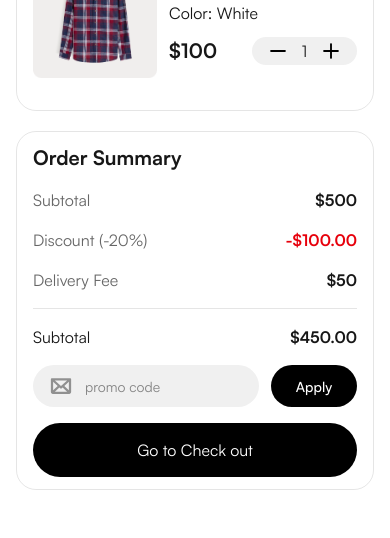
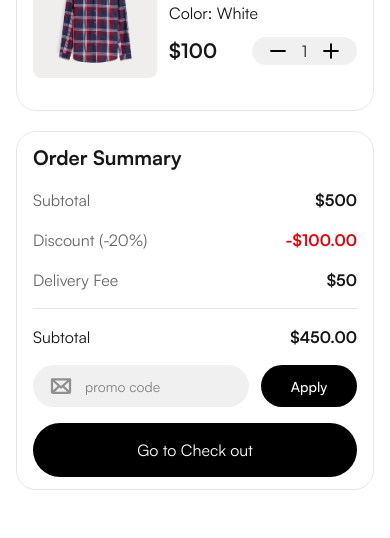
Before and after one commit to mnias/practice-store, a Next.js app: page /cart in a window 390 px wide. Shown: the part 900-1438 px from the top of the page. Built offline with nearby package versions, Linux system fonts and the light colour scheme.

Commit message:
반응형 디자인 수정

```diff
--- a/src/components/cart/total-price.tsx
+++ b/src/components/cart/total-price.tsx
@@ -7,7 +7,7 @@ interface Props {
 
 export default function TotalPrice({ subtotalPrice, deliveryFee }: Props) {
   return (
-    <div className="flex flex-col gap-4 px-4 py-3 md:gap-6 md:px-6 md:py-5">
+    <div className="flex min-w-[300px] flex-col gap-4 px-4 py-3 md:gap-6 md:px-6 md:py-5">
       <div className="text-xl font-extrabold md:text-2xl">Order Summary</div>
       <div className="flex flex-col gap-4 md:gap-5">
         <div className="flex flex-row justify-between">
@@ -31,11 +31,11 @@ export default function TotalPrice({ subtotalPrice, deliveryFee }: Props) {
         </div>
       </div>
       <div className="flex flex-row gap-3">
-        <div className="flex h-[42px] flex-3/5 flex-row items-center rounded-[62px] bg-[#f0f0f0] lg:h-[48px]">
+        <div className="flex h-[42px] flex-1 flex-row items-center rounded-[62px] bg-[#f0f0f0] lg:h-[48px]">
           <Image className="mr-3 ml-4" src="/ic_letter.svg" alt="letter icon" width={24} height={24} />
-          <input className="pr-5 text-[14px] outline-0 md:text-base" placeholder="promo code" />
+          <input className="w-full bg-transparent pr-4 text-[14px] outline-0 md:text-base" placeholder="promo code" />
         </div>
-        <button className="h-[42px] flex-2/5 cursor-pointer rounded-[62px] bg-black text-[14px] font-medium text-white md:text-base lg:h-[48px]">
+        <button className="h-[42px] min-w-24 cursor-pointer rounded-[62px] bg-black text-[14px] font-medium whitespace-nowrap text-white md:w-28 md:text-base lg:h-[48px]">
           Apply
         </button>
       </div>
--- a/src/components/common/footer/news-letter.tsx
+++ b/src/components/common/footer/news-letter.tsx
@@ -14,7 +14,7 @@ export default function NewsLetter() {
         <div className="flex w-full flex-col gap-[14px] md:w-auto">
           <div className="flex h-[42px] w-full flex-row items-center rounded-[62px] bg-[#fff] md:w-[22.5rem] lg:h-[48px]">
             <Image className="mr-3 ml-4" src="/ic_letter.svg" alt="letter icon" width={24} height={24} />
-            <input className="text-[14px] md:text-[16px]" placeholder="Enter your email address" />
+            <input className="pr-5 text-[14px] outline-0 md:text-[16px]" placeholder="Enter your email address" />
           </div>
           <button className="h-[42px] w-full rounded-[62px] bg-[#fff] text-[14px] font-medium md:w-[22.5rem] md:text-[16px] lg:h-[48px]">
             Subscribe to Newsletter
```
